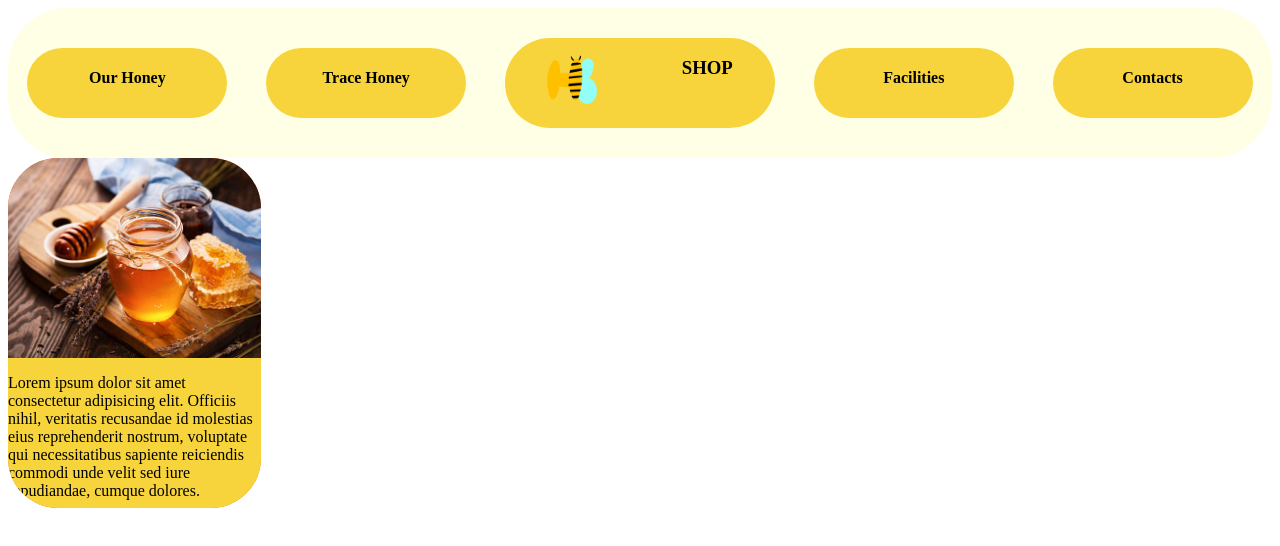
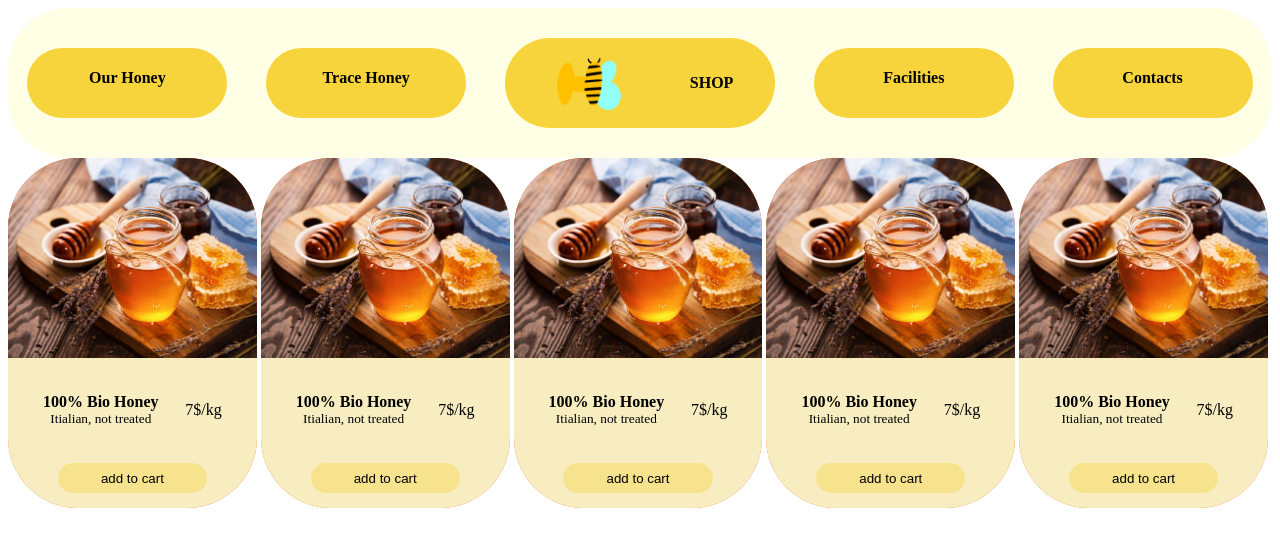
Before and after one commit to okivictor/M3-W9-D2, a plain HTML site: page index.html in a window 1280 px wide. Drawn offline with Linux system fonts and the light colour scheme.

Commit message:
update product card

```diff
--- a/index.html
+++ b/index.html
@@ -1,31 +1,127 @@
 <html lang="en">
   <head>
-    <meta charset="UTF-8">
-    <meta http-equiv="X-UA-Compatible" content="IE=edge">
-    <meta name="viewport" content="width=device-width, initial-scale=1.0">
+    <meta charset="UTF-8" />
+    <meta http-equiv="X-UA-Compatible" content="IE=edge" />
+    <meta name="viewport" content="width=device-width, initial-scale=1.0" />
     <title>Document</title>
-    <link rel="stylesheet" href="styles.css">
+    <link rel="stylesheet" href="styles.css" />
   </head>
   <body>
     <nav>
       <div class="parent">
+        <div class="child"><h4>Our Honey</h4></div>
+        <div class="child"> <h4>Trace Honey</h4></div>
+        <div class="child">
+            <img src="assets-4/logo.png" alt="logo" />
+            <div>SHOP</div>
 
-            <div class="child"><h4>Our Honey</h4></div>
-            <div class="child"><h4>Trace Honey</h4></div>
-            <div class="child">
-                <p><img src="assets-4/logo.png" alt="logo"></p>
-                <h3>SHOP</h3>
         </div>
         <div class="child"><h4>Facilities</h4></div>
         <div class="child"><h4>Contacts</h4></div>
       </div>
     </nav>
+<div class="content">
+    <div class="product-card">
+        <img src="assets-4/honey.jpg" alt="" />
+        <div class="card-content">
+          <div class="product-details">
+              <div class="product-type">
+                  <div class="bold">100% Bio Honey</div>
+                  <small>Itialian, not treated</small>
+              </div>
+
+              <div class="price">7$/kg</div>
+
+          </div>
+
+          <button>add to cart</button>
+        </div>
+
+      </div>
+
+      <div class="product-card">
+        <img src="assets-4/honey.jpg" alt="" />
+        <div class="card-content">
+          <div class="product-details">
+              <div class="product-type">
+                  <div class="bold">100% Bio Honey</div>
+                  <small>Itialian, not treated</small>
+              </div>
+
+              <div class="price">7$/kg</div>
+
+          </div>
+
+          <button>add to cart</button>
+        </div>
+
+      </div>
+
 
 
       <div class="product-card">
-<img src="assets-4/honey.jpg" alt="">
-<div class="card-content"> <p>Lorem ipsum dolor sit amet consectetur adipisicing elit. Officiis nihil, veritatis recusandae id molestias eius reprehenderit nostrum, voluptate qui necessitatibus sapiente reiciendis commodi unde velit sed iure repudiandae, cumque dolores.</p> </div>
+        <img src="assets-4/honey.jpg" alt="" />
+        <div class="card-content">
+          <div class="product-details">
+              <div class="product-type">
+                  <div class="bold">100% Bio Honey</div>
+                  <small>Itialian, not treated</small>
               </div>
+
+              <div class="price">7$/kg</div>
+
+          </div>
+
+          <button>add to cart</button>
+        </div>
+
+      </div>
+
+      <div class="product-card">
+        <img src="assets-4/honey.jpg" alt="" />
+        <div class="card-content">
+          <div class="product-details">
+              <div class="product-type">
+                  <div class="bold">100% Bio Honey</div>
+                  <small>Itialian, not treated</small>
+              </div>
+
+              <div class="price">7$/kg</div>
+
+          </div>
+
+          <button>add to cart</button>
+        </div>
+
+      </div>
+
+      <div class="product-card">
+        <img src="assets-4/honey.jpg" alt="" />
+        <div class="card-content">
+          <div class="product-details">
+              <div class="product-type">
+                  <div class="bold">100% Bio Honey</div>
+                  <small>Itialian, not treated</small>
+              </div>
+
+              <div class="price">7$/kg</div>
+
+          </div>
+
+          <button>add to cart</button>
+        </div>
+
+      </div>
+
+
+
+</div>
+
+
+
+
+
+
 
   </body>
 </html>
--- a/styles.css
+++ b/styles.css
@@ -16,26 +16,40 @@ div.child {
     background-color: #f7d43c;
     border-radius: 70px;
     overflow: hidden;
-    text-align: center;
+   text-align: center;
+
+}
 
 
-}
 /* --------shop div ---------*/
-div:nth-child(3){
+div.child:nth-child(3){
     background-color:#f7d43c;
     width: 270px;
     height: 90px;
     border-radius: 60px;
     display: flex;
+    align-items: center;
     justify-content: space-around;
-    text-align: center;
+
+}
+div.child:nth-child(3) img{
+    width: 50%;
+    height: 60%;
+    display: flex;
+    object-fit: contain;
+
+
+}
+div.child:nth-child(3) div{
+   font-weight: bold;
+   height: 20%;
+   margin-right: 5px;
+   padding-right: 20px;
+
+
 }
 
 
-div:nth-child(3) img{
-    height: 50px;
-    width: 50px;
-}
 
 /* --------shop div ---------*/
 .product-card{
@@ -43,8 +57,10 @@ div:nth-child(3) img{
     width: 20%;
     background-color:#f95f0d;
     object-fit: contain;
-    border-radius: 50px;
+    border-radius: 70px ;
     overflow: hidden;
+    margin-right: 4px;
+
 
 
 
@@ -63,9 +79,42 @@ overflow: hidden;
 }
 
 div.card-content{
-    background-color: #f7d43c;
+    background-color: #f7edc1;
     width: 100%;
     height: 150px;
     object-fit: contain;
     overflow: hidden;
+    align-items: center;
+    text-align: center;
+
 }
+
+
+button{
+    border-radius: 50px;
+    width: 60%;
+    height: 30px;
+    background-color: #f7e38e;
+    border: 0;
+    margin-top: 1px;
+}
+
+
+div.product-details{
+    display: flex;
+    justify-content: space-between;
+    align-items: center;
+    padding: 35px;
+}
+
+div.product-type > div{
+    font-weight: bold;
+}
+
+
+
+div.content{
+    display: flex;
+    width: 100%;
+    justify-content: space-around;
+}
```
Lines whose indentation alone changed are shown as unchanged.
